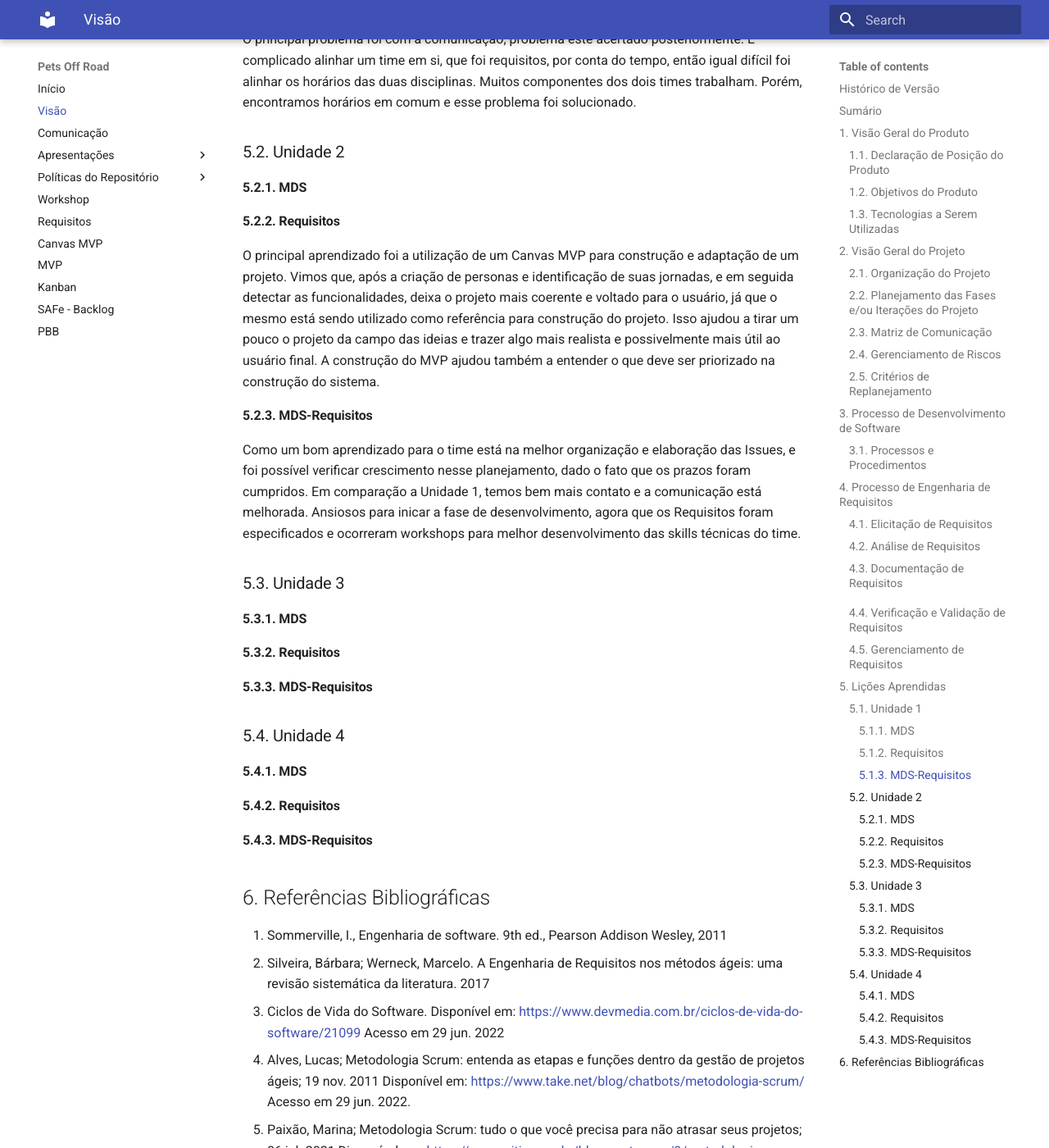
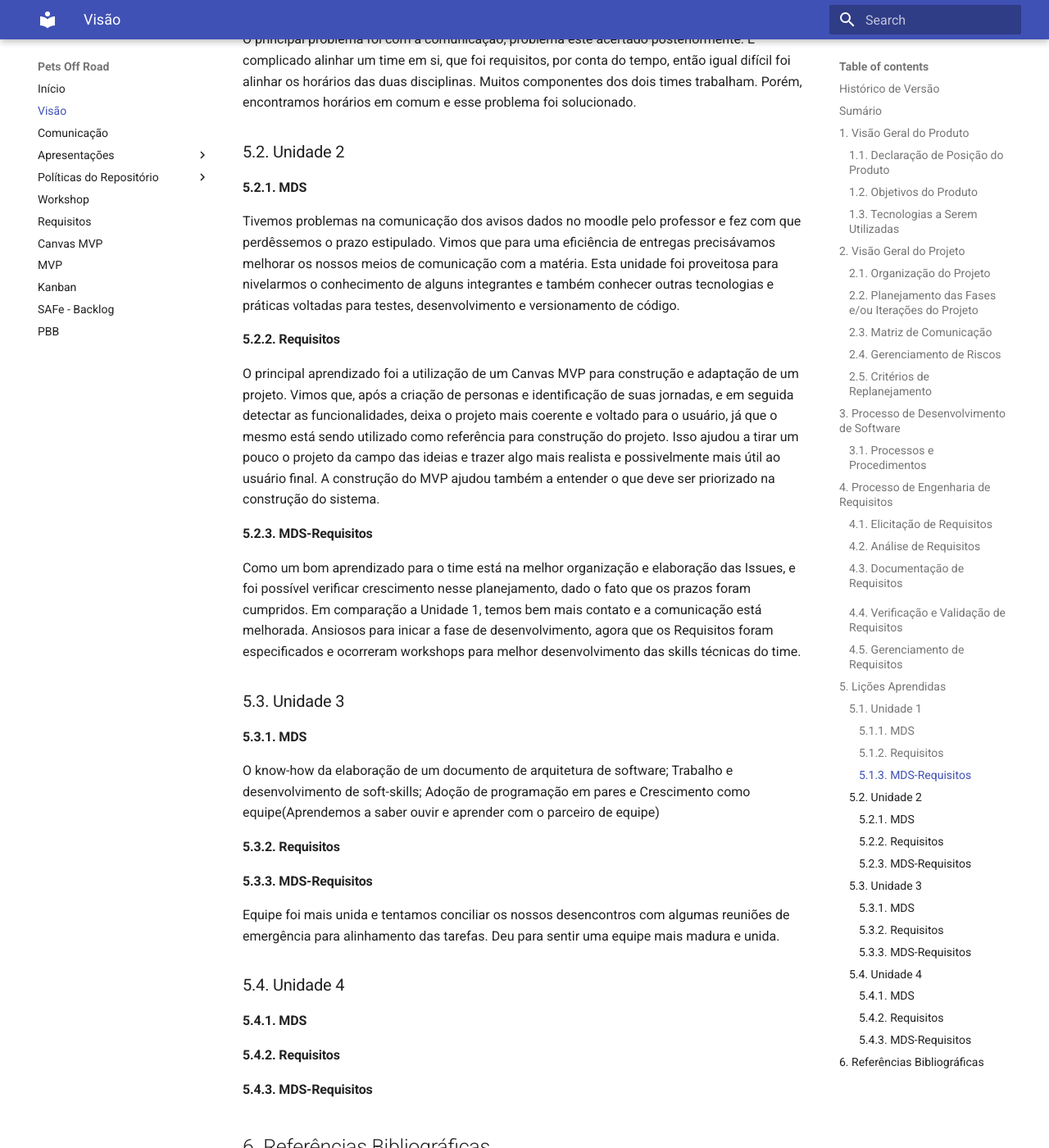
Before and after one commit to mdsreq-fga-unb/2022.1-pets-off-road, an MkDocs documentation site: the page built from docs/doc_visao.md, in a window 1280 px wide and 1400 px high, scrolled down 11761 px. Shown: the whole window at 82% size. Built offline with MkDocs 1.6.1 and Material for MkDocs 9.7.7, drawn with Linux system fonts in a browser that asks for light colours.

Commit message:
Update doc_visao.md - Lições Aprendidas MDS

```diff
--- a/docs/doc_visao.md
+++ b/docs/doc_visao.md
@@ -243,19 +243,27 @@ Também tivemos dificuldade na comunicação pela indisponibilidade de tempo rel
 
 #### 5.1.3. MDS-Requisitos
 O principal problema foi com a comunicação, problema este acertado posteriormente. É complicado alinhar um time em si, que foi requisitos, por conta do tempo, então igual difícil foi alinhar os horários das duas disciplinas. Muitos componentes dos dois times trabalham. Porém, encontramos horários em comum e esse problema foi solucionado.
+
 ### 5.2. Unidade 2
 #### 5.2.1. MDS
+Tivemos problemas na comunicação dos avisos dados no moodle pelo professor e fez com que perdêssemos o prazo estipulado. Vimos que para uma eficiência de entregas precisávamos melhorar os nossos meios de comunicação com a matéria. Esta unidade foi proveitosa para nivelarmos o conhecimento de alguns integrantes e também conhecer outras tecnologias e práticas voltadas para testes, desenvolvimento e versionamento de código.
+
 #### 5.2.2. Requisitos
 O principal aprendizado foi a utilização de um Canvas MVP para construção e adaptação de um projeto. Vimos que, após a criação de personas e identificação de suas jornadas, e em seguida detectar as funcionalidades, deixa o projeto mais coerente e voltado para o usuário, já que o mesmo está sendo utilizado como referência para construção do projeto. Isso ajudou a tirar um pouco o projeto da campo das ideias e trazer algo mais realista e possivelmente mais útil ao usuário final.
 A construção do MVP ajudou também a entender o que deve ser priorizado na construção do sistema.
+
 #### 5.2.3. MDS-Requisitos
-
 Como um bom aprendizado para o time está na melhor organização e elaboração das Issues, e foi possível verificar crescimento nesse planejamento, dado o fato que os prazos foram cumpridos. Em comparação a Unidade 1, temos bem mais contato e a comunicação está melhorada. Ansiosos para inicar a fase de desenvolvimento, agora que os Requisitos foram especificados e ocorreram workshops para melhor desenvolvimento das skills técnicas do time.
 
 ### 5.3. Unidade 3
 #### 5.3.1. MDS
+O know-how da elaboração de um documento de arquitetura de software; Trabalho e desenvolvimento de soft-skills; Adoção de programação em pares e Crescimento como equipe(Aprendemos a saber ouvir e aprender com o parceiro de equipe)
+
 #### 5.3.2. Requisitos
+
+
 #### 5.3.3. MDS-Requisitos
+Equipe foi mais unida e tentamos conciliar os nossos desencontros com algumas reuniões de emergência para alinhamento das tarefas. Deu para sentir uma equipe mais madura e unida.
 
 ### 5.4. Unidade 4
 #### 5.4.1. MDS
```
